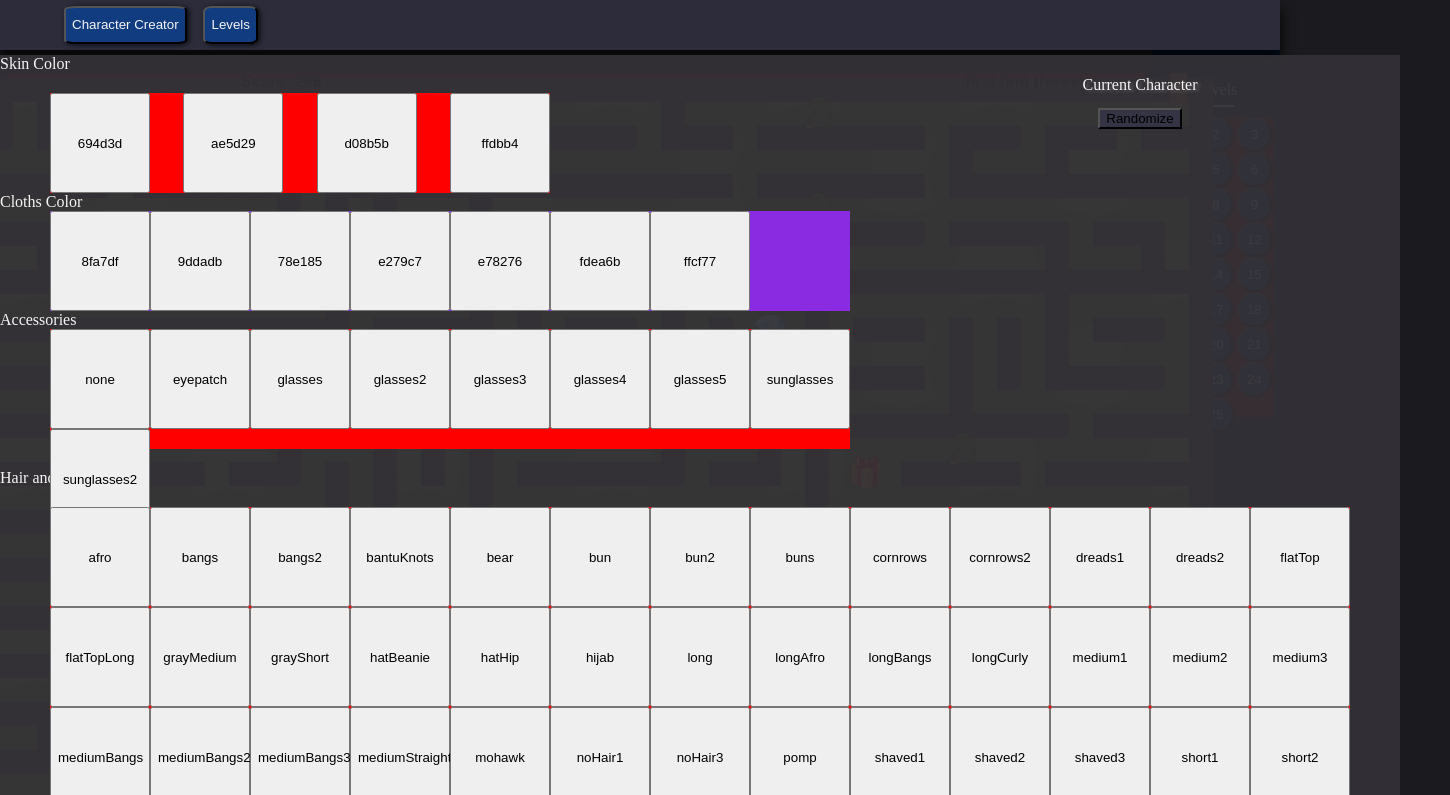
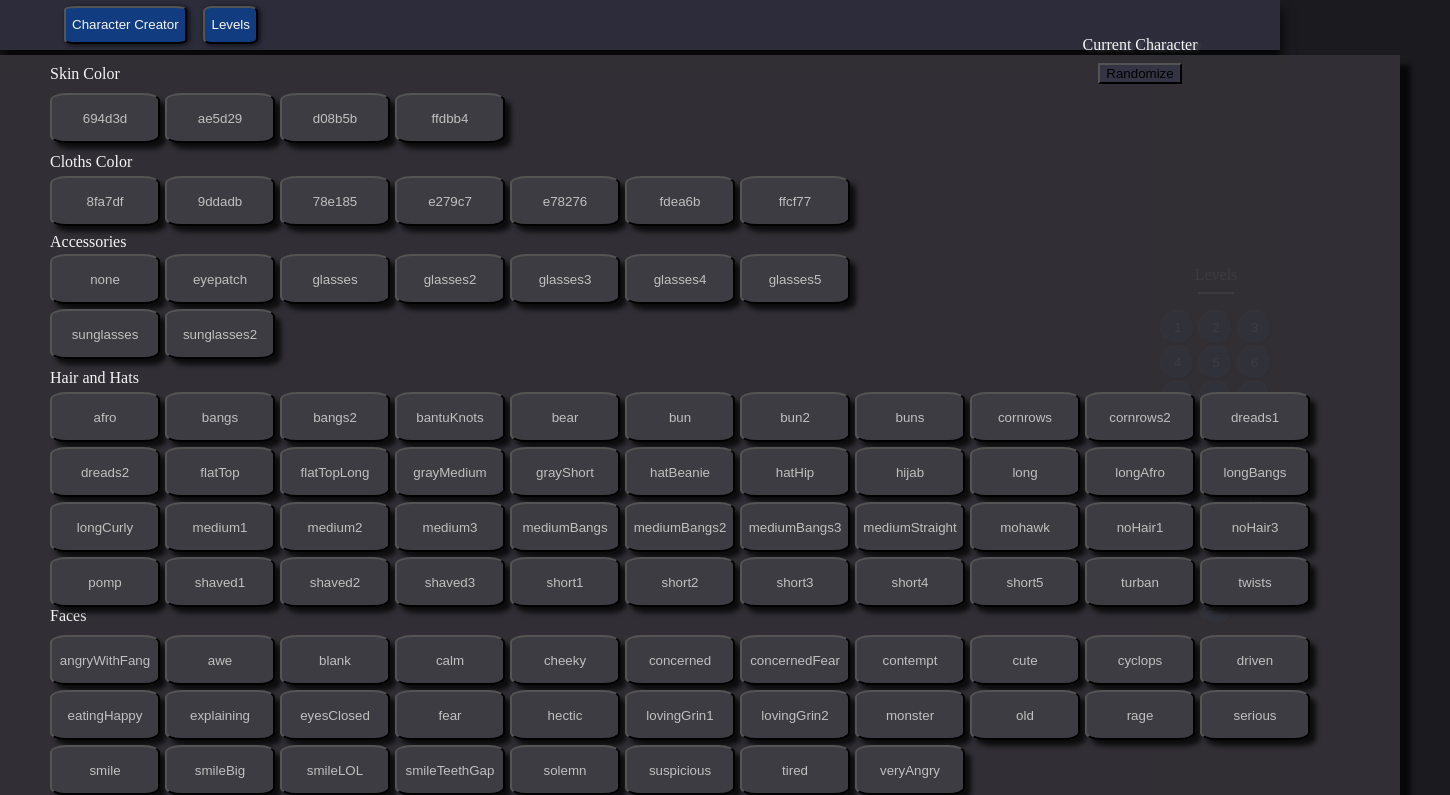
Before and after one commit to derekmanninghm/frontend-project, a plain HTML site: page index.html in a window 1280 px wide. Both pictures are taken after a click on the button "Character Creator". Shown: the top 795 px of the page, 1450 px wide, since content can reach past the window. Drawn offline with nearby package versions, Linux system fonts and the light colour scheme; no server answers; grey boxes are pictures that could not be loaded.

Commit message:
working char select

```diff
--- a/MazeGen/mazing.css
+++ b/MazeGen/mazing.css
@@ -1,11 +1,11 @@
-#maze_container {
+.maze_container {
     position: relative;
     width: fit-content;
     transform: scale(1.5);
   }
   #maze {
     position: relative;
-    background-color: #a7c53f;
+    background-color: #262823;
     background-image: radial-gradient(circle at 0% 0%, transparent 50%, rgba(0,0,0,0.1) 50%), radial-gradient(circle at center, rgba(0,0,0,0.1) 50%, transparent 50%), radial-gradient(circle at 100% 100%, transparent 50%, rgba(0,0,0,0.1) 50%), radial-gradient(circle at 0% 100%, transparent 50%, rgba(0,0,0,0.1) 50%), radial-gradient(circle at 100% 0%, transparent 50%, rgba(0,0,0,0.1) 50%);
     background-size: 8em 8em;
   }
@@ -109,27 +109,34 @@
   }
 
   #maze_output {
-    right: 5%;
+    color: whitesmoke;
     position: absolute;
+    width: 140px !important;
+    height: 200px;
+    right: 2%;
+    top: 10px;
     display: flex;
+    flex-wrap: wrap;
+    flex-direction: column;
+    justify-content: space-between;
+    align-content: center;
+    text-align: center;
+    font-weight: bold;
   }
   #maze_score, #maze_message {
-    font-family: fantasy;
-    font-weight: bold;
-    font-size: 1em;
+    font-family: arial;
+    font-size: 20px;
   }
   #maze_score {
-    flex: 1;
-    white-space: nowrap;
-    text-align: left;
+    text-align: center;
+    content: "Score: \a";
   }
   #maze_score::before {
-    content: "Score: ";
+    content: "Score: \a";
   }
   #maze_score.has-key::after {
     content: "\00a0\1F511";
   }
   #maze_message {
-    flex: 3;
-    text-align: right;
+    text-align: center;
   }
--- a/MazeGen/mazing.js
+++ b/MazeGen/mazing.js
@@ -50,7 +50,7 @@ var Position = function(x, y) {
     mazeOutputDiv.appendChild(this.mazeMessage);
 
     mazeOutputDiv.style.width = this.mazeContainer.scrollWidth + "px";
-    this.setMessage("first find the key");
+    this.setMessage("Hint: first find the key");
 
     //this.mazeContainer.insertAdjacentElement("afterend", mazeOutputDiv);
     $("#level_container").append(mazeOutputDiv);
@@ -148,6 +148,8 @@ var Position = function(x, y) {
 
     /* move hero one step */
     //$(".hero").empty();
+
+
     this.maze[this.heroPos].classList.remove("hero");
     this.maze[pos].classList.add("hero");
     //$(".hero").html($("<td>").attr("id", "currentPos"))
@@ -194,6 +196,7 @@ var Position = function(x, y) {
     switch(e.key)
     {
       case "ArrowLeft":
+        $("#currentPos").css("transform", "scaleX(-1)")
         this.mazeContainer.classList.remove("face-right");
         tryPos.y--;
         break;
@@ -203,6 +206,7 @@ var Position = function(x, y) {
         break;
 
       case "ArrowRight":
+        $("#currentPos").css("transform", "scaleX(1)")
         this.mazeContainer.classList.add("face-right");
         tryPos.y++;
         break;
--- a/index.js
+++ b/index.js
@@ -105,7 +105,7 @@ function generateFaceOptions() {
 
 function generateFacialHairOptions() {
     for(var i = 0; i < facialHairsArr.length; i++) {
-        $("#faceContainer").append($("<button>").attr("id", facialHairsArr[i]).attr("class", "iconOption").text(facialHairsArr[i]));
+        $("#facialHairContainer").append($("<button>").attr("id", facialHairsArr[i]).attr("class", "iconOption").text(facialHairsArr[i]));
 
         $(`#${facialHairsArr[i]}`).on("click", (e)=> {
             currentCharacterOptions.facialHair = (e.target.id);
@@ -159,6 +159,55 @@ function generateAccessoryOptions() {
     }
 }
 
+function generateMazes(event) {
+    console.log(event.target.innerText)
+    $("#level_container").append($("#currentPos").get(0));
+    for(var i = 1; i < 26; i++ ) {
+        $(`#maze_${i}`).empty()
+        $("#maze_output").remove();
+        $(`#lvlBtn_${i}`).css("background-color", "#123c80");
+
+    }
+    $(`#${event.target.id}`).css("background-color", "#5c050c");
+
+    var Maze, MazeGame;
+
+    var makeMaze = (id, width, height) => {
+        Maze = new FancyMazeBuilder(width, height);
+        Maze.display(id);
+        MazeGame = new Mazing("maze");
+        $(".hero").append($("#currentPos").get(0));
+    };
+
+    var tempWidth = Number(event.target.innerText);
+    var tempHeight = Number(event.target.innerText);
+    if(tempWidth == 1) {
+        tempWidth++;
+        tempHeight++;
+    }
+    if(tempHeight > 17) tempHeight = 17;
+
+    makeMaze(`maze_${event.target.innerText}`, tempWidth, tempHeight);
+    //makeMaze(`maze_${event.target.innerText}`, 4, 4);
+}
+
+for(var i = 1; i < 26; i++) {
+    $("#level_container").append($("<div>").attr("class", `maze_container`).attr("id", `maze_${i}`));
+}
+
+function generateLevelSelectors() {
+  for(var i = 1; i < 26; i++) {
+      var $levelSelector = $("<button>").attr("class", "levelSelectorBtn").attr("id", `lvlBtn_${i}`).text(i);
+
+      $("#lvlSelectorContainer").append($levelSelector);
+///////////////////////////////////////////////////////////////////
+      $levelSelector.on("click", generateMazes)
+  /////////////////////////////////////////////////////////////////////////////
+  }
+}
+
+
+
 generateCurrCharIcon()
 generateFacialHairOptions()
 generateHeadOptions()
@@ -166,29 +215,18 @@ generateFaceOptions()
 generateSkinOptions()
 generateAccessoryOptions()
 generateClothingOptions()
+generateLevelSelectors()
 
 
-var Maze, MazeGame;
 
-const makeMaze = (id, width, height, speech = false) => {
-    Maze = new FancyMazeBuilder(width, height);
-    Maze.display(id);
-    MazeGame = new Mazing("maze");
-    if(speech) {
-        MazeGame.enableSpeech();
-    }
-    $(".hero").append($("#currentPos").get(0));
-  };
 
-  makeMaze("maze_container", 26, 17);
+//makeMaze(`maze_container1`, 2, 2);
+//makeMaze(`maze_container${i}`, 4, 4);
+/*
+*/
 
-//makes circular level btns on right side
-  function generateLevelSelectors() {
-    for(var i = 1; i < 26; i++) {
-        var $levelSelector = $("<button>").attr("class", "levelSelectorBtn").text(i);
+  //makeMaze("maze_container", 4, 4);
 
-        $("#lvlSelectorContainer").append($levelSelector);
 
-    }
-  }
-  generateLevelSelectors()
+
+  //makes circular level btns on right side
--- a/style.css
+++ b/style.css
@@ -6,11 +6,14 @@ header {
     height: 50px;
     background-color: #2c2c3b;
     box-shadow: 1px 10px 11px 1px rgba(0,0,0,0.75);
+    z-index: 20;
 }
 
 #currentPos {
-    width: 72px;
-    background-size: contain;
+    width: 24px;
+    background-size: 10px;
+    background-position: center;
+    background-repeat: no-repeat;
     /*
     background-image:   url('https://api.dicebear.com/7.x/open-peeps/svg?seed=John&size=72');
     */
@@ -22,20 +25,20 @@ header {
     height: 100%;
     position: absolute;
     right: 0;
-    background-color: #031329;
-    z-index: -1;
+    background-color: #13161a;
+    z-index: 5;
     text-align: center;
     color: whitesmoke;
 }
 
 #levelTxt {
     position: relative;
-    top: 15px;
+    top: 25%;
 }
 
 #horizontalDivider {
     position: relative;
-    top: 5px;
+    top: 24%;
     width: 36px;
     height: 2px;
     margin: auto;
@@ -44,10 +47,9 @@ header {
 
 #lvlSelectorContainer {
     position: relative;
-    top: 15px;
+    top: 26%;
     width: 90%;
     height: 300px;
-    background-color: darkred;
     margin: auto;
     display: flex;
     flex-wrap: wrap;
@@ -69,7 +71,6 @@ header {
     position: relative;
     width: 90%;
     height: 850px;
-    background-color: darkred;
     top: 65px;
     display: flex;
     flex-wrap: wrap;
@@ -106,14 +107,18 @@ body{
 }
 
 .iconOption{
-    width: 100px;
-    height: 100px;
+    width: 110px;
+    height: 50px;
     z-index: 20;
+    border-radius: 15%;
+    box-shadow: 6px 6px 5px 0px rgba(0,0,0,0.75);
+    background-color: #3c3c42;
+    color: silver;
 }
 
 #randomize {
     position: relative;
-    top: 20px;
+    top: 15px;
     background-color: #343445;
 }
 
@@ -136,7 +141,7 @@ body{
 #currChar {
     width: 300px;
     height: 330px;
-    top: 2%;
+    top: -25px;
     right: 110px;
     position: absolute;
     background-size: 100%;
@@ -156,24 +161,29 @@ body{
 
 #head {
     position: relative;
-    top: 40px;
+    top: 60px;
+    left: 50px;
 }
 #faces {
     position: relative;
-    top: 70px;
+    top: 80px;
+    left: 50px;
 }
 #clothingColor {
     position: relative;
-    top: 20px;
+    top: 30px;
+    left: 50px;
 }
 #facialHair {
     position: relative;
     top: 110px;
+    left: 50px;
 }
 
 #accessories{
     position: relative;
-    top: 20px;
+    top: 42px;
+    left: 50px;
 }
 
 #headContainer {
@@ -182,13 +192,14 @@ body{
     flex-direction: row;
     justify-content: flex-start;
     align-content: flex-start;
+    column-gap: 5px;
+    row-gap: 5px;
     margin: 0;
     position: relative;
     width: 1300px;
-    top: 60px;
+    top: 65px;
     left: 50px;
-    height: 320px;
-    background-color: red;
+    height: 200px;
 }
 
 #clothsContainer {
@@ -197,27 +208,35 @@ body{
     flex-direction: row;
     justify-content: flex-start;
     align-content: flex-start;
+    column-gap: 5px;
+    row-gap: 5px;
     margin: 0;
     position: relative;
     width: 800px;
-    top: 20px;
+    top: 35px;
     left: 50px;
-    height: 100px;
-    background-color: blueviolet;
+    height: 50px;
     z-index: 1;
+}
+
+#skinColor {
+    position: relative;
+    top: 10px;
+    left: 50px;
 }
 
 #skinColorContainer {
     display: flex;
     flex-wrap: wrap;
     flex-direction: row;
-    justify-content: space-between;
+    justify-content: flex-start;
+    column-gap: 5px;
+    row-gap: 5px;
     position: relative;
     width: 500px;
     top: 20px;
     left: 50px;
-    height: 100px;
-    background-color: red;
+    height: 50px;
 }
 
 #faceContainer {
@@ -226,14 +245,15 @@ body{
     flex-direction: row;
     justify-content: flex-start;
     align-content: flex-start;
+    column-gap: 5px;
+    row-gap: 5px;
     margin: 0;
     padding: 0;
     position: relative;
     width: 1300px;
     top: 90px;
     left: 50px;
-    height: 220px;
-    background-color: red;
+    height: 150px;
 }
 
 #facialHairContainer {
@@ -242,14 +262,15 @@ body{
     flex-direction: row;
     justify-content: flex-start;
     align-content: flex-start;
+    column-gap: 5px;
+    row-gap: 5px;
     margin: 0;
     padding: 0;
     position: relative;
     width: 1300px;
     top: 120px;
     left: 50px;
-    height: 120px;
-    background-color: red;
+    height: 100px;
 }
 
 #accessoryContainer{
@@ -258,12 +279,13 @@ body{
     flex-direction: row;
     justify-content: flex-start;
     align-content: flex-start;
+    column-gap: 5px;
+    row-gap: 5px;
     margin: 0;
     padding: 0;
     position: relative;
     width: 800px;
-    top: 20px;
+    top: 45px;
     left: 50px;
-    height: 120px;
-    background-color: red;
+    height: 100px;
 }
```
Also changed, not shown: images/eyepatchPNG.png, images/eyepatchPNG2.png (deleted), images/sunglassesPNG.png (added).
